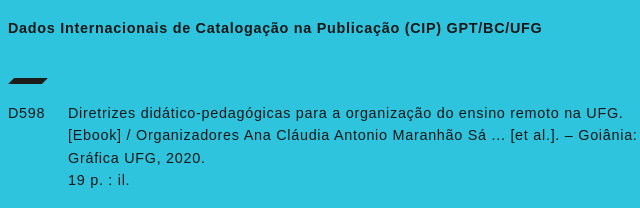
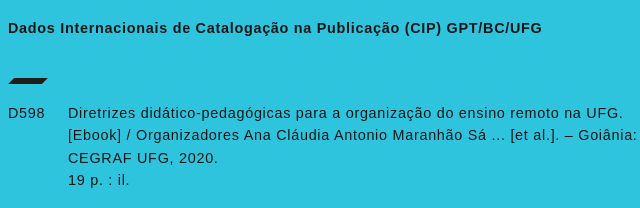
Before and after one commit to ciar-multimidia/ensino-remoto-UFG, a plain HTML site: page index.html in a window 1280 px wide. Shown: the part 3273-3481 px from the top of the page, 132-772 px from the left. Drawn offline with nearby package versions, Linux system fonts and the light colour scheme; a web font is replaced by a local one.

Commit message:
edicao da ficha catalografica

```diff
--- a/index.html
+++ b/index.html
@@ -64,6 +64,19 @@
 					</a>
 				</div>
 		</section>
+
+
+		<!-- <section class="menu" >
+				<div class="tarja clearfix">
+					<figure class="ilustra" >
+						<a href="volume4/sumario.html"><img src="assets/img/portal/img3.png" alt=""></a>
+					</figure>
+					<a class="diretrizes vol4" href="volume4/sumario.html">
+
+						<h3>Diretrizes sobre <strong>Direitos Autorais e de Imagem</strong></h3>
+					</a>
+				</div>
+		</section> -->
 
 
 	</div>
@@ -221,7 +234,7 @@
 				<div class="catalogacao clearfix">
 					<div class="dados"><p>D598</p></div>
 					<div class="info">
-						<p>Diretrizes didático-pedagógicas para a organização do ensino remoto na UFG. [Ebook] / Organizadores Ana Cláudia  Antonio Maranhão Sá ... [et al.]. – Goiânia: Gráfica UFG, 2020.<br>19 p. : il.</p>
+						<p>Diretrizes didático-pedagógicas para a organização do ensino remoto na UFG. [Ebook] / Organizadores Ana Cláudia  Antonio Maranhão Sá ... [et al.]. – Goiânia: CEGRAF UFG, 2020.<br>19 p. : il.</p>
 						<p>Inclui referências.<br><strong>ISBN (Ebook): </strong></p>
 						<p>1. Educação. 2. Ensino à distância. 3. Isolamento social - Educação. I. Sá, Ana Cláudia Antonio Maranhão.</p>
 						<p style="text-align: right">CDU: 378</p>
```
